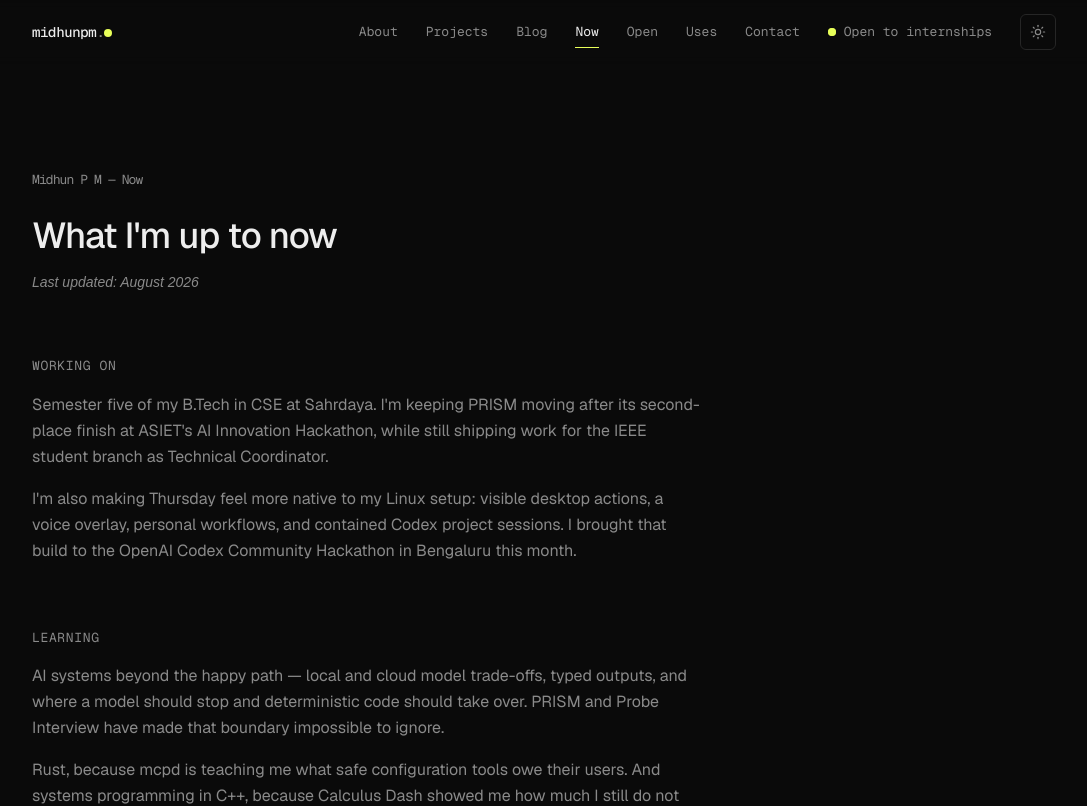
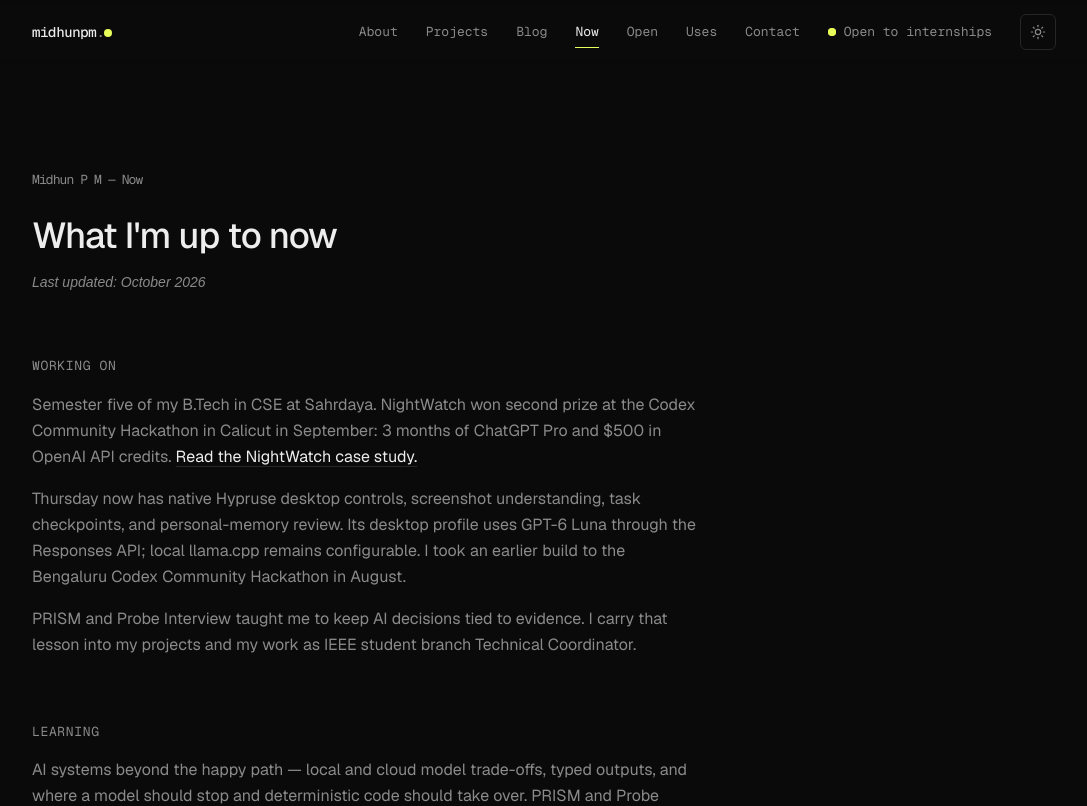
Before and after one commit to 9MidhunPM/portfolio, a Next.js app: page /now in a window 1280 px wide. Shown: the top 806 px of the page, without its empty margins (96-1183 px from the left). Built offline with nearby package versions, Linux system fonts and the light colour scheme; a web font is replaced by a local one.

Commit message:
Refresh the October build update

```diff
--- a/app/now/page.tsx
+++ b/app/now/page.tsx
@@ -1,9 +1,10 @@
+import Link from "next/link";
 import { SITE } from "@/lib/data";
 import { createPageMetadata } from "@/lib/seo";
 
 const title = "Now";
 const description =
-  "What Midhun P M is working on in August 2026: PRISM, Thursday, IEEE Sahrdaya, Rust, and practical AI systems that show their work.";
+  "Midhun P M's October 2026 update: NightWatch's Calicut hackathon second prize, Thursday's desktop copilot, Syncplane, and practical AI systems.";
 
 export const metadata = createPageMetadata({ title, description, path: "/now" });
 
@@ -19,7 +20,7 @@ export default function NowPage() {
             What I&apos;m up to now
           </h1>
           <p className="font-serif text-sm italic text-muted">
-            Last updated: August 2026
+            Last updated: October 2026
           </p>
         </header>
 
@@ -29,16 +30,27 @@ export default function NowPage() {
           </h2>
           <div className="space-y-4 text-base leading-relaxed text-muted">
             <p>
-              Semester five of my B.Tech in CSE at Sahrdaya. I&apos;m keeping
-              PRISM moving after its second-place finish at ASIET&apos;s AI
-              Innovation Hackathon, while still shipping work for the IEEE
-              student branch as Technical Coordinator.
+              Semester five of my B.Tech in CSE at Sahrdaya. NightWatch won
+              second prize at the Codex Community Hackathon in Calicut in
+              September: 3 months of ChatGPT Pro and $500 in OpenAI API credits.{" "}
+              <Link
+                href="/projects/nightwatch"
+                className="text-foreground underline decoration-border underline-offset-4 transition-colors hover:decoration-accent"
+              >
+                Read the NightWatch case study.
+              </Link>
             </p>
             <p>
-              I&apos;m also making Thursday feel more native to my Linux setup:
-              visible desktop actions, a voice overlay, personal workflows,
-              and contained Codex project sessions. I brought that build to
-              the OpenAI Codex Community Hackathon in Bengaluru this month.
+              Thursday now has native Hypruse desktop controls, screenshot
+              understanding, task checkpoints, and personal-memory review.
+              Its desktop profile uses GPT-6 Luna through the Responses API;
+              local llama.cpp remains configurable. I took an earlier build
+              to the Bengaluru Codex Community Hackathon in August.
+            </p>
+            <p>
+              PRISM and Probe Interview taught me to keep AI decisions tied
+              to evidence. I carry that lesson into my projects and my work
+              as IEEE student branch Technical Coordinator.
             </p>
           </div>
         </section>
@@ -55,7 +67,7 @@ export default function NowPage() {
               have made that boundary impossible to ignore.
             </p>
             <p>
-              Rust, because mcpd is teaching me what safe configuration tools
+              Rust, because Syncplane is teaching me what safe configuration tools
               owe their users. And systems programming in C++, because
               Calculus Dash showed me how much I still do not know.
             </p>
```
